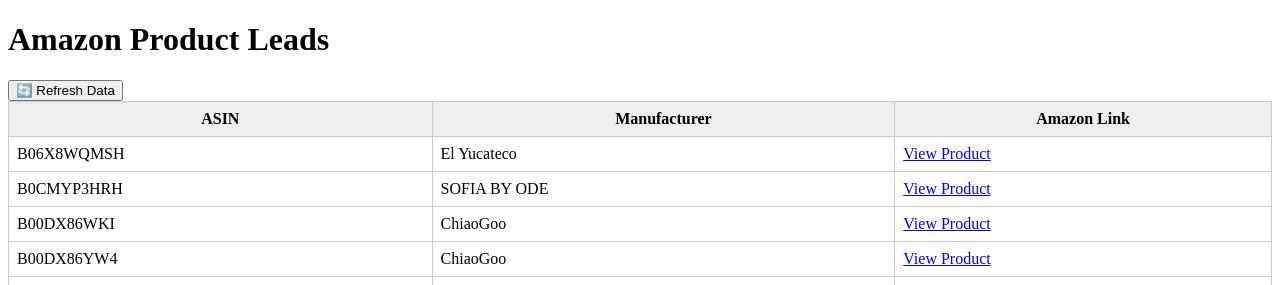
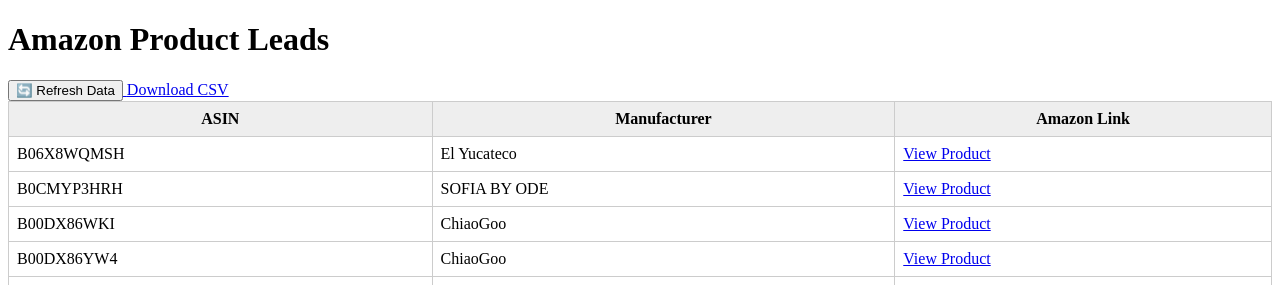
Before and after one commit to olsenben/amazon_lead_generator, a Flask app: page / in a window 1280 px wide. Shown: the top 285 px of the page. Run offline with Flask 3, Linux system fonts and the light colour scheme.

Commit message:
added csv download button

```diff
--- a/app.py
+++ b/app.py
@@ -1,9 +1,11 @@
-from flask import Flask, render_template, url_for, redirect
+from flask import Flask, render_template, url_for, redirect, send_file, make_response
 from apscheduler.schedulers.background import BackgroundScheduler
 from dotenv import load_dotenv
 import os
 import json
 from product_data import run_request, load_json, save_to_json
+import csv
+import io
 
 #next steps:
 #add a way to hide asins
@@ -61,6 +63,28 @@ def refresh():
     fetch_and_cache_data()
     return redirect(url_for('index'))
 
+@app.route('/download_csv')
+def download_csv():
+    """Reads the cached JSON and returns a CSV file."""
+    products = load_json(CACHE_PATH)
+    if not products:
+        return "No data available", 404
+
+    #prepare csv in-memory
+    output = io.StringIO()
+    writer = csv.DictWriter(output, fieldnames=["asin", "manufacturer", "url"])
+    writer.writeheader()
+
+    for asin, details in products.items():
+        row = {"asin": asin, **details}
+        writer.writerow(row)
+
+    #create Flask response
+    response = make_response(output.getvalue())
+    response.headers["Content-Disposition"] = "attachment; filename=products.csv"
+    response.headers["Content-type"] = "text/csv"
+    return response
+
 
 #refresh results once a day
 scheduler = BackgroundScheduler()
--- a/templates/index.html
+++ b/templates/index.html
@@ -13,6 +13,8 @@
   <a href="/refresh">
     <button>🔄 Refresh Data</button>
   </a>
+  <a href="{{ url_for('download_csv') }}" class="btn btn-success">Download CSV</a>
+
 
   {% if products %}
     <table>
```
Also changed, not shown: 1 other file.
